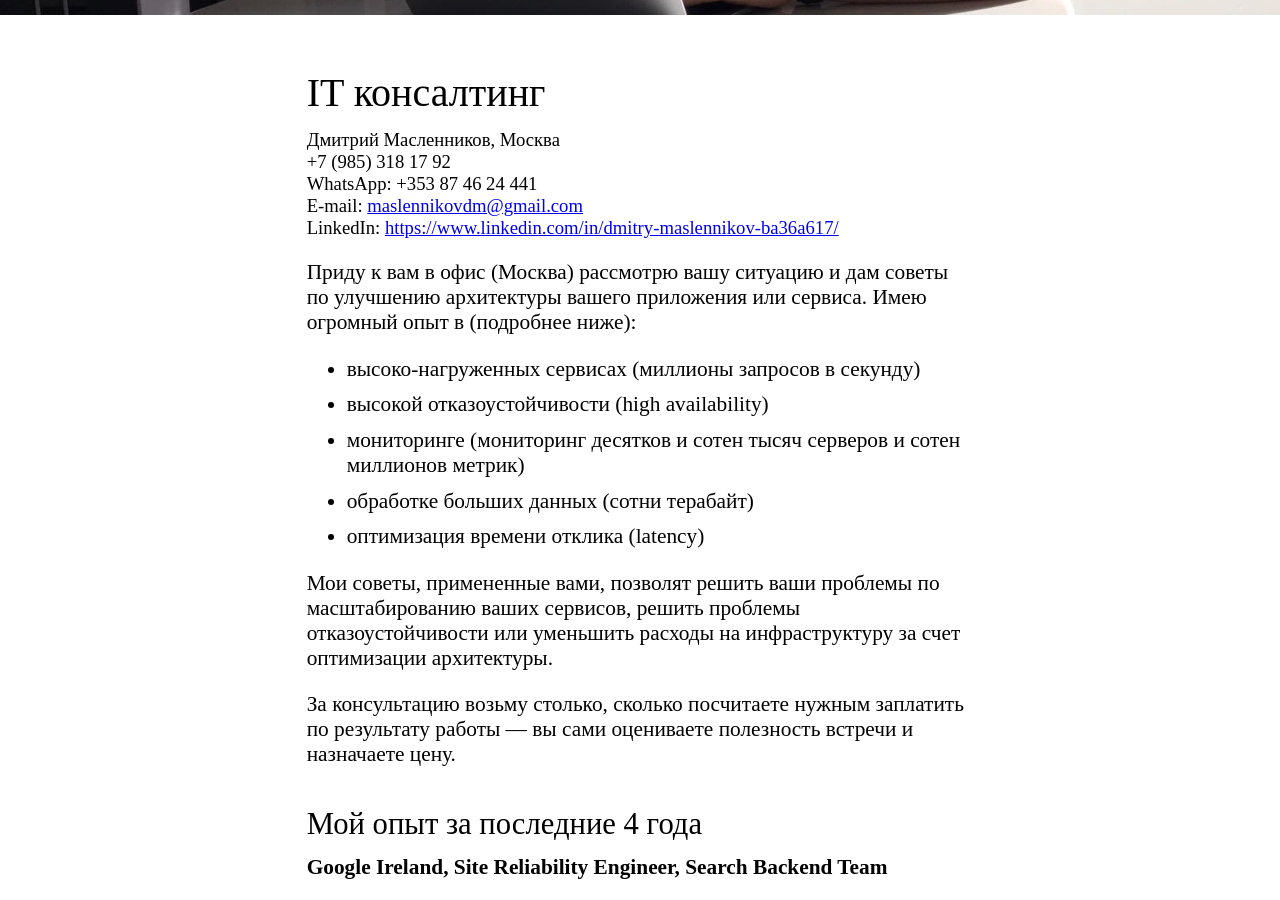
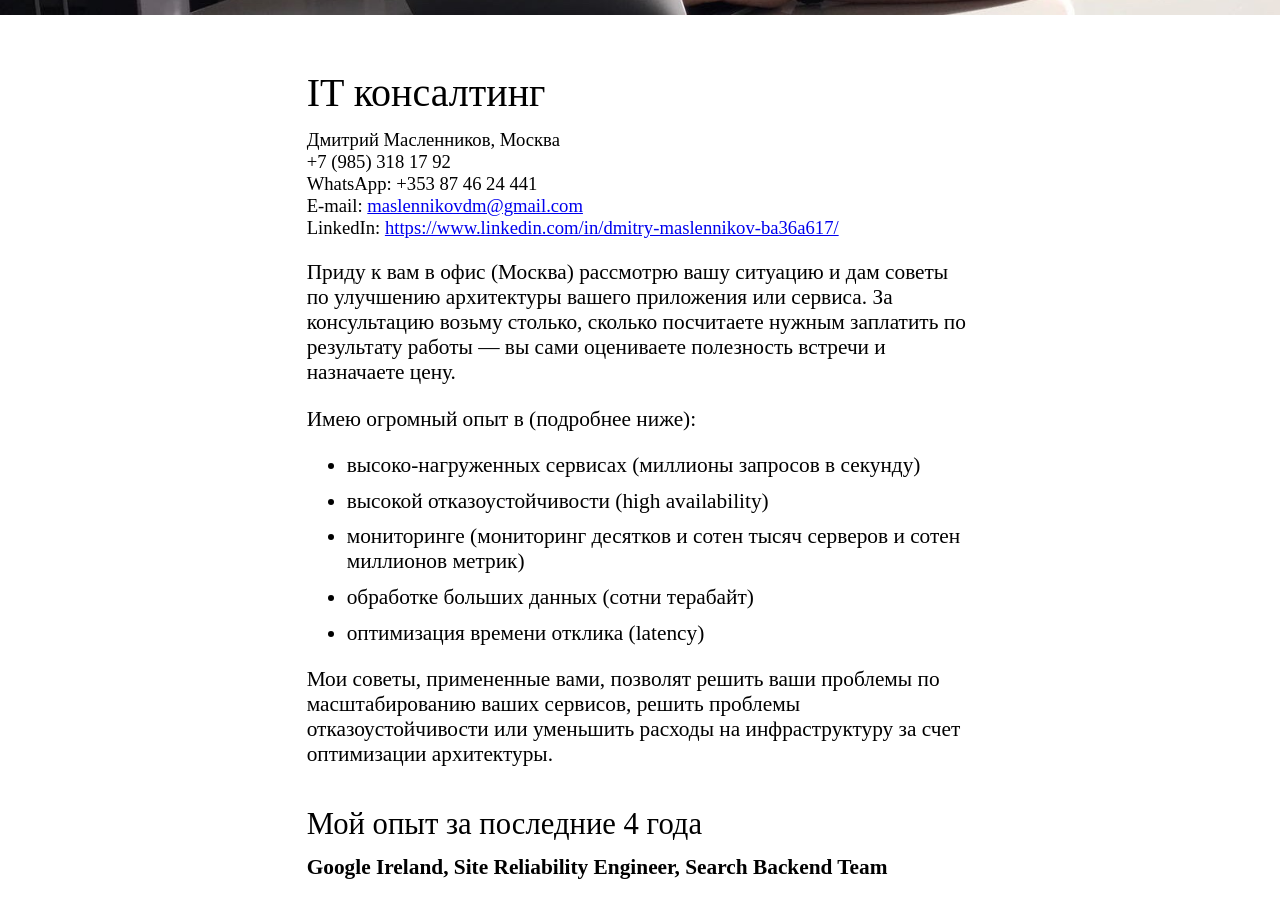
Before and after one commit to rlz/rlz.github.io, a Jekyll site: the page built from _pages/it-consulting.html, in a window 1280 px wide and 900 px high, scrolled down 447 px. Built offline with Jekyll 4.4.1, drawn with Linux system fonts in a browser that asks for light colours; some of the changed lines change nothing that is shown.

Commit message:
Move offer on top

```diff
--- a/_pages/it-consulting.html
+++ b/_pages/it-consulting.html
@@ -54,8 +54,12 @@ permalink: /it-consulting/
             <a href="https://www.linkedin.com/in/dmitry-maslennikov-ba36a617/">https://www.linkedin.com/in/dmitry-maslennikov-ba36a617/</a>
         </div>
         <p>
-            Приду к вам в офис (Москва) рассмотрю вашу ситуацию и дам советы по улучшению архитектуры вашего приложения или сервиса. Имею огромный опыт в (подробнее
-            ниже):
+            Приду к вам в офис (Москва) рассмотрю вашу ситуацию и дам советы по улучшению архитектуры вашего приложения
+            или сервиса. За консультацию возьму столько, сколько посчитаете
+            нужным заплатить по результату работы — вы сами оцениваете полезность встречи и назначаете цену.
+        </p>
+        <p>
+             Имею огромный опыт в (подробнее ниже):
         </p>
         <ul>
             <li>высоко-нагруженных сервисах (миллионы запросов в секунду)</li>
@@ -66,10 +70,7 @@ permalink: /it-consulting/
         </ul>
         <p>
             Мои советы, примененные вами, позволят решить ваши проблемы по масштабированию ваших сервисов, решить проблемы отказоустойчивости
-            или уменьшить расходы на инфраструктуру за счет оптимизации архитектуры.</p>
-        <p>
-            За консультацию возьму столько, сколько посчитаете
-            нужным заплатить по результату работы — вы сами оцениваете полезность встречи и назначаете цену.
+            или уменьшить расходы на инфраструктуру за счет оптимизации архитектуры.
         </p>
         <h2>Мой опыт за последние 4 года</h2>
         <h3>Google Ireland, Site Reliability Engineer, Search Backend Team</h3>
```
